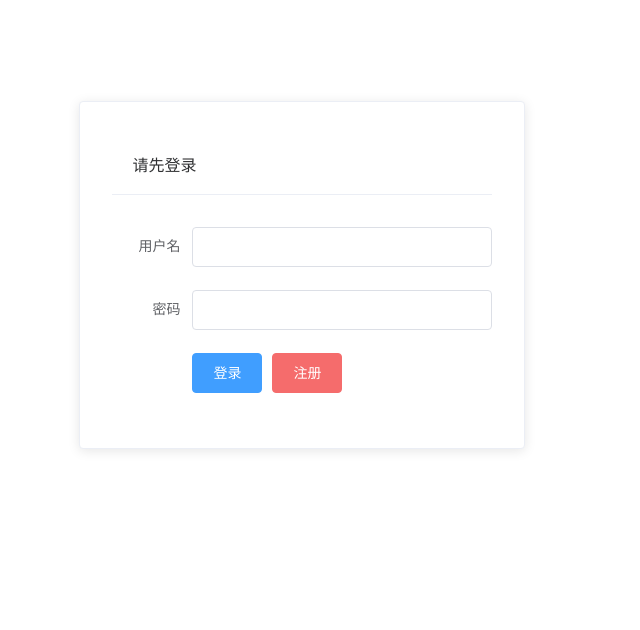
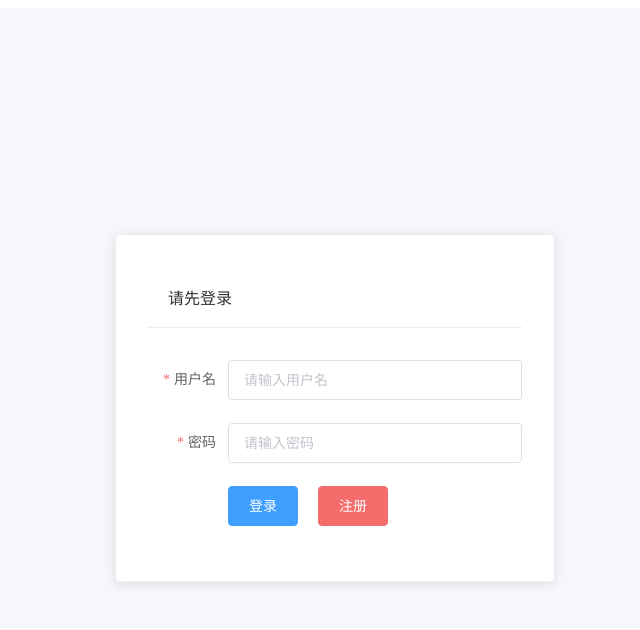
Before and after one commit to Snorlaxkaka/kaka_blog_admin, a Vue app: page /#/login in a window 1280 px wide. Shown: the top 630 px of the page, without its empty margins (338-978 px from the left). Built offline with nearby package versions, Linux system fonts and the light colour scheme.

Commit message:
update：优化登录逻辑

```diff
--- a/src/views/Login.vue
+++ b/src/views/Login.vue
@@ -5,17 +5,53 @@
         <div slot="header">
           <span>请先登录</span>
         </div>
-        <!-- card body -->
-        <el-form class="card-body" ref="form" label-width="80px">
-          <el-form-item label="用户名">
-            <el-input v-model="model.username"></el-input>
+        <!-- 表单添加验证规则和状态提示 -->
+        <el-form
+          class="card-body"
+          ref="form"
+          label-width="80px"
+          :model="model"
+          :rules="rules"
+          status-icon
+        >
+          <el-form-item label="用户名" prop="username">
+            <el-input
+              v-model="model.username"
+              placeholder="请输入用户名"
+              @keyup.enter.native="handleLogin"
+            ></el-input>
           </el-form-item>
-          <el-form-item label="密码">
-            <el-input type="password" v-model="model.password"></el-input>
+          <el-form-item label="密码" prop="password">
+            <el-input
+              :type="showPassword ? 'text' : 'password'"
+              v-model="model.password"
+              placeholder="请输入密码"
+              @keyup.enter.native="handleLogin"
+            >
+              <!-- 密码显示/隐藏切换 -->
+              <i
+                slot="suffix"
+                :class="showPassword ? 'el-icon-eye-off' : 'el-icon-eye'"
+                @click="showPassword = !showPassword"
+                style="cursor: pointer"
+              ></i>
+            </el-input>
           </el-form-item>
           <el-form-item>
-            <el-button type="primary" @click="login">登录</el-button>
-            <el-button type="danger" @click="register">注册</el-button>
+            <el-button
+              type="primary"
+              @click="handleLogin"
+              style="margin-right: 10px"
+            >
+              登录
+            </el-button>
+            <el-button
+              type="danger"
+              @click="handleRegister"
+
+            >
+              注册
+            </el-button>
           </el-form-item>
         </el-form>
       </el-card>
@@ -26,44 +62,153 @@
 <script>
 export default {
   data() {
+    // 密码验证规则（可根据实际需求调整）
+    const validatePassword = (rule, value, callback) => {
+      if (!value) {
+        return callback(new Error('请输入密码'))
+      }
+      if (value.length < 6) {
+        return callback(new Error('密码长度不能少于6位'))
+      }
+      callback()
+    }
+
     return {
-      model: {},
+      model: {
+        username: '', // 初始化数据，避免undefined
+        password: ''
+      },
+      rules: {
+        username: [
+          { required: true, message: '请输入用户名', trigger: 'blur' }
+        ],
+        password: [
+          { required: true, validator: validatePassword, trigger: 'blur' }
+        ]
+      },
+      showPassword: false // 密码显示状态
     }
   },
   methods: {
-    async login() {
+    // 登录处理
+    async handleLogin() {
+      this.$refs.form.validate(async (valid) => {
+        if (valid) {
+         // 创建全屏加载实例
+          const loadingInstance = this.$loading({
+            lock: true,
+            text: '登录中...',
+            spinner: 'el-icon-loading',
+            background: 'rgba(0, 0, 0, 0.7)'
+          });
+          try {
             const res = await this.$http.post('/login', this.model)
+            console.log('res',res)
+            // 验证响应数据完整性（兼容旧版JS语法）
+            if (!res.data || !res.data.token || !res.data.username) {
+              throw new Error('登录信息不完整')
+            }
             localStorage.setItem('token', res.data.token)
             localStorage.setItem('username', res.data.username)
             this.$message({
               type: 'success',
-        message: '登录成功',
+              message: '登录成功'
             })
             this.$router.push('/')
+          } catch (error) {
+            // 处理错误信息（兼容旧版JS语法）
+            let errorMsg = '登录失败，请重试'
+            if (error.response && error.response.data && error.response.data.message) {
+              errorMsg = error.response.data.message
+            } else if (error.message) {
+              errorMsg = error.message
+            }
+            this.$message({
+              type: 'error',
+              message: errorMsg
+            })
+          } finally {
+          loadingInstance.close();
+          }
+        }
+      })
     },
-    async register() {
+
+    // 注册处理
+    async handleRegister() {
+      this.$refs.form.validate(async (valid) => {
+        if (valid) {
+           // 创建全屏加载实例
+          const loadingInstance = this.$loading({
+            lock: true,
+            text: '登录中...',
+            spinner: 'el-icon-loading',
+            background: 'rgba(0, 0, 0, 0.7)'
+          });
+          try {
             const res = await this.$http.post('/register', this.model)
+            console.log(res)
+
+            // 验证响应数据完整性（兼容旧版JS语法）
+            if (!res.data || !res.data.token || !res.data.username) {
+              throw new Error('注册信息不完整')
+            }
             localStorage.setItem('token', res.data.token)
             localStorage.setItem('username', res.data.username)
             this.$message({
               type: 'success',
-        message: '注册成功',
+              message: '注册成功，请登录'
             })
+            // 注册成功后重置表单
+            this.$refs.form.resetFields()
             this.$router.push('/login')
-    },
-  },
+          } catch (error) {
+            // 处理错误信息（兼容旧版JS语法）
+            let errorMsg = '注册失败，请重试'
+            if (error.response && error.response.data && error.response.data.message) {
+              errorMsg = error.response.data.message
+            } else if (error.message) {
+              errorMsg = error.message
+            }
+            this.$message({
+              type: 'error',
+              message: errorMsg
+            })
+          } finally {
+            loadingInstance.close();
+          }
+        }
+      })
+    }
+  }
 }
 </script>
 
 <style lang="scss" scoped>
 .page-login {
+  min-height: 100vh;
+  display: flex;
+  align-items: center;
+  justify-content: center;
+  background-color: #f5f7fa;
+
   .card-view {
-    width: 30%;
+    width: 100%;
+    max-width: 500px; // 最大宽度限制
     padding: 2rem;
-    margin: 8% auto;
+    box-shadow: 0 2px 12px 0 rgba(0, 0, 0, 0.1); // 添加阴影提升层次感
+
     .card-body {
       margin-top: 2rem;
     }
   }
+
+  // 响应式调整
+  @media (max-width: 768px) {
+    .card-view {
+      width: 90%;
+      padding: 1rem;
+    }
+  }
 }
 </style>
```
Lines whose indentation alone changed are shown as unchanged.
